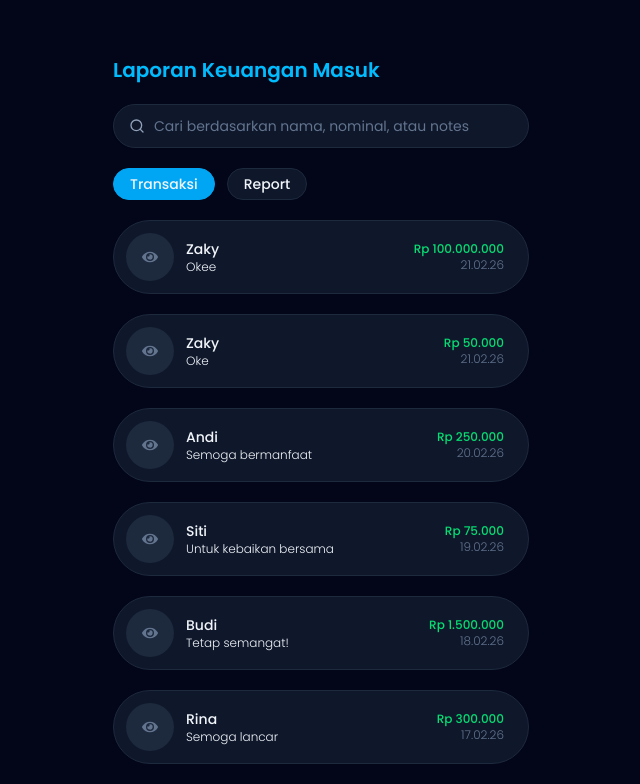
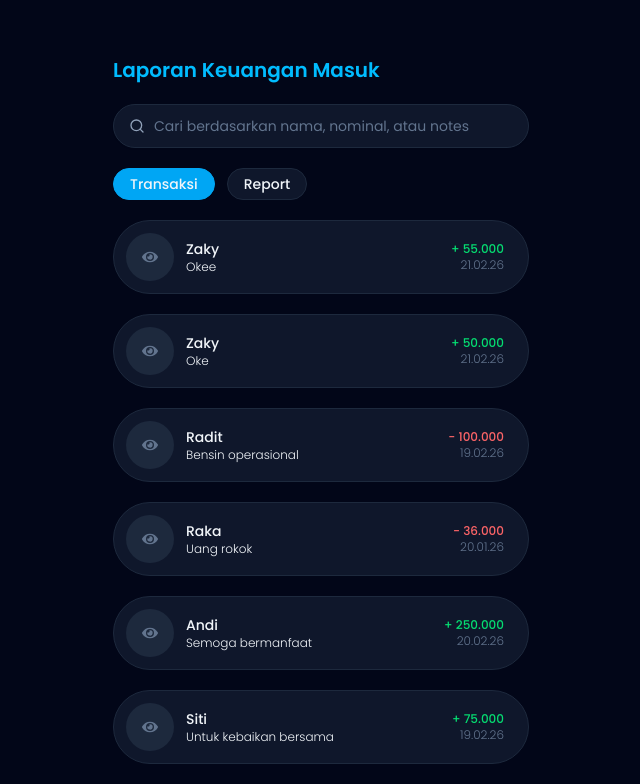
Before and after one commit to IlhamSoejudAlkahfiardy/forsharing-co, a Next.js app: page / in a window 1280 px wide. Shown: the top 784 px of the page, without its empty margins (319-959 px from the left). Built offline with nearby package versions, Linux system fonts and the light colour scheme.

Commit message:
Refactor donation handling in Home component: replace formatRupiah with formatNumber, add total calculations for donations, expenses, and remaining balance, and update donation data structure to include category.

```diff
--- a/app/page.tsx
+++ b/app/page.tsx
@@ -11,7 +11,7 @@ import {
   CardHeader,
   CardTitle,
 } from "@/components/ui/card"
-import { formatRupiah } from "@/utils/formatRupiah";
+import { formatNumber } from "@/utils/formatNumber";
 import Image from "next/image";
 import { useState } from "react";
 import {
@@ -44,6 +44,22 @@ export default function Home() {
     setSelectedDonation(null)
   }
 
+  function calculateTotalDonatur() {
+    return searchDonationsByNameAmountNotes.length
+  }
+
+  function calculateTotalDonations() {
+    return searchDonationsByNameAmountNotes.reduce((acc, item) => item.category === "in" ? acc + item.amount : acc, 0)
+  }
+
+  function calculateTotalExpenses() {
+    return searchDonationsByNameAmountNotes.reduce((acc, item) => item.category === "out" ? acc + item.amount : acc, 0)
+  }
+
+  function calculateRemainingBalance() {
+    return calculateTotalDonations() - calculateTotalExpenses()
+  }
+
   return (
     <>
       <PamfletIntro />
@@ -70,7 +86,7 @@ export default function Home() {
                 </div>
               )}
               {searchDonationsByNameAmountNotes.map((item, index) => (
-                <div className="w-full flex items-center justify-between gap-3 rounded-full bg-slate-900 border border-slate-800 p-3 pr-6" key={item.id}>
+                <div className="w-full flex flex-wrap items-center justify-between gap-3 rounded-full bg-slate-900 border border-slate-800 p-3 pr-6" key={item.id}>
                   <div className="flex gap-3 items-center">
                     <div className="aspect-square w-12 flex items-center justify-center rounded-full bg-slate-800">
                       <FaEye onClick={() => handleOpenImage(index)} className="text-slate-500 text-base" />
@@ -79,14 +95,14 @@ export default function Home() {
                       <p className="text-sm font-medium text-slate-100">
                         {item.name}
                       </p>
-                      <p className="text-xs max-w-44 overflow-hidden text-ellipsis whitespace-nowrap font-light text-slate-100">
+                      <p className="text-xs max-w-40 overflow-hidden text-ellipsis whitespace-nowrap font-light text-slate-100">
                         {item.notes}
                       </p>
                     </div>
                   </div>
                   <div className="flex flex-col">
-                    <p className="text-xs text-end font-medium text-green-400">
-                      {formatRupiah(item.amount)}
+                    <p className={`text-xs text-end font-medium ${item.category === "in" ? 'text-green-400' : 'text-red-400'} `}>
+                      {item.category === "in" ? '+' : '-'}{" "}{formatNumber(item.amount)}
                     </p>
                     <p className="text-xs text-end font-light text-slate-500">
                       {item.date}
@@ -94,55 +110,6 @@ export default function Home() {
                   </div>
                 </div>
               ))}
-              {/* {searchDonationsByNameAmountNotes.map((item) => (
-              <Card className="bg-slate-900 border-slate-800" key={item.id}>
-                <CardContent className="space-y-2">
-                  <p className="text-sm font-medium text-slate-100">
-                    Bukti Uang Masuk
-                  </p>
-                  <Image
-                    className="cursor-pointer"
-                    src={item.image} alt="Bukti Uang Masuk" width={200} height={100}
-                    onClick={() => handleOpenImage(item.image)}
-                    loading="lazy"
-                  />
-                </CardContent>
-                <CardFooter className="flex flex-col justify-start items-start gap-5">
-                  <div className="flex flex-col gap-2">
-                    <p className="text-sm font-medium text-slate-400">
-                      Nama
-                    </p>
-                    <p className="text-2xl font-bold text-slate-100">
-                      {item.name}
-                    </p>
-                  </div>
-                  <div className="flex flex-col gap-2">
-                    <p className="text-sm font-medium text-slate-400">
-                      Total Keuangan Masuk
-                    </p>
-                    <p className="text-2xl font-bold text-slate-100">
-                      {formatRupiah(item.amount)}
-                    </p>
-                  </div>
-                  <div className="flex flex-col gap-2">
-                    <p className="text-sm font-medium text-slate-400">
-                      Notes
-                    </p>
-                    <p className="text-sm font-normal text-slate-100">
-                      {item.notes}
-                    </p>
-                  </div>
-                  <div className=" w-full flex  justify-between">
-                    <p className="text-xs font-light text-slate-400">
-                      Tanggal
-                    </p>
-                    <p className="text-xs font-light text-slate-100">
-                      {item.date}
-                    </p>
-                  </div>
-                </CardFooter>
-              </Card>
-            ))} */}
             </div>
           )}
           {page === "report" && (
@@ -150,11 +117,19 @@ export default function Home() {
               <CardHeader className="space-y-5">
                 <div className="space-y-2">
                   <CardTitle className="text-slate-100">Jumlah Donatur</CardTitle>
-                  <CardDescription className="text-green-400">{searchDonationsByNameAmountNotes.length}</CardDescription>
+                  <CardDescription className="text-green-400">{calculateTotalDonatur()}</CardDescription>
                 </div>
                 <div className="space-y-2">
                   <CardTitle className="text-slate-100">Jumlah Donasi</CardTitle>
-                  <CardDescription className="text-green-400">{formatRupiah(searchDonationsByNameAmountNotes.reduce((acc, item) => acc + item.amount, 0))}</CardDescription>
+                  <CardDescription className="text-green-400">Rp {formatNumber(calculateTotalDonations())}</CardDescription>
+                </div>
+                <div className="space-y-2">
+                  <CardTitle className="text-slate-100">Jumlah Pengeluaran</CardTitle>
+                  <CardDescription className="text-red-400">Rp {formatNumber(calculateTotalExpenses())}</CardDescription>
+                </div>
+                <div className="space-y-2">
+                  <CardTitle className="text-slate-100">Sisa Keuangan</CardTitle>
+                  <CardDescription className="text-green-400">Rp {formatNumber(calculateRemainingBalance())}</CardDescription>
                 </div>
               </CardHeader>
               <CardFooter className="flex flex-col justify-start items-start gap-5">
--- a/assets/donations.ts
+++ b/assets/donations.ts
@@ -1,11 +1,14 @@
-export const donations = [
+import { Donation } from "@/types/donation.type";
+
+export const donations: Donation[] = [
   {
     id: "zaky-1",
     name: "Zaky",
-    amount: 100000000,
+    amount: 55000,
     notes: "Okee",
     date: "21.02.26",
     image: "/images/capture/zaky-1.png",
+    category: "in",
   },
   {
     id: "zaky-2",
@@ -14,6 +17,25 @@ export const donations = [
     notes: "Oke",
     date: "21.02.26",
     image: "/images/capture/zaky-1.png",
+    category: "in",
+  },
+  {
+    id: "radit-1",
+    name: "Radit",
+    amount: 100000,
+    notes: "Bensin operasional",
+    date: "19.02.26",
+    image: "/images/capture/zaky-1.png",
+    category: "out",
+  },
+  {
+    id: "raka-1",
+    name: "Raka",
+    amount: 36000,
+    notes: "Uang rokok",
+    date: "20.01.26",
+    image: "/images/capture/zaky-1.png",
+    category: "out",
   },
   {
     id: "andi-1",
@@ -22,6 +44,7 @@ export const donations = [
     notes: "Semoga bermanfaat",
     date: "20.02.26",
     image: "/images/capture/zaky-1.png",
+    category: "in",
   },
   {
     id: "siti-1",
@@ -30,6 +53,7 @@ export const donations = [
     notes: "Untuk kebaikan bersama",
     date: "19.02.26",
     image: "/images/capture/zaky-1.png",
+    category: "in",
   },
   {
     id: "budi-1",
@@ -38,6 +62,16 @@ export const donations = [
     notes: "Tetap semangat!",
     date: "18.02.26",
     image: "/images/capture/zaky-1.png",
+    category: "in",
+  },
+  {
+    id: "andik-1",
+    name: "Andik",
+    amount: 1500000,
+    notes: "Korupsi dikit.",
+    date: "17.02.25",
+    image: "/images/capture/zaky-1.png",
+    category: "out",
   },
   {
     id: "rina-1",
@@ -46,6 +80,7 @@ export const donations = [
     notes: "Semoga lancar",
     date: "17.02.26",
     image: "/images/capture/zaky-1.png",
+    category: "in",
   },
   {
     id: "doni-1",
@@ -54,6 +89,7 @@ export const donations = [
     notes: "Sedikit bantuan",
     date: "16.02.26",
     image: "/images/capture/zaky-1.png",
+    category: "in",
   },
   {
     id: "maya-1",
@@ -62,6 +98,16 @@ export const donations = [
     notes: "Semoga cepat tercapai",
     date: "15.02.26",
     image: "/images/capture/zaky-1.png",
+    category: "in",
+  },
+  {
+    id: "slamet-1",
+    name: "Slamet",
+    amount: 500000,
+    notes: "DP tenda pasak dll",
+    date: "14.01.26",
+    image: "/images/capture/zaky-1.png",
+    category: "out",
   },
   {
     id: "fajar-1",
@@ -70,6 +116,7 @@ export const donations = [
     notes: "Ikut berkontribusi",
     date: "14.02.26",
     image: "/images/capture/zaky-1.png",
+    category: "in",
   },
   {
     id: "lina-1",
@@ -78,6 +125,7 @@ export const donations = [
     notes: "Semoga sukses selalu",
     date: "13.02.26",
     image: "/images/capture/zaky-1.png",
+    category: "in",
   },
   {
     id: "arif-1",
@@ -86,6 +134,7 @@ export const donations = [
     notes: "Semangat terus!",
     date: "12.02.26",
     image: "/images/capture/zaky-1.png",
+    category: "in",
   },
   {
     id: "nina-1",
@@ -94,5 +143,6 @@ export const donations = [
     notes: "Semoga membantu",
     date: "11.02.26",
     image: "/images/capture/zaky-1.png",
+    category: "in",
   },
 ];
--- a/types/donation.type.ts
+++ b/types/donation.type.ts
@@ -5,4 +5,5 @@ export type Donation = {
   notes: string;
   date: string;
   image: string;
+  category:"in" | "out";
 }
--- /dev/null
+++ b/utils/formatNumber.ts
@@ -0,0 +1,6 @@
+export function formatNumber(value: number): string {
+  return new Intl.NumberFormat("id-ID", {
+    minimumFractionDigits: 0,
+    maximumFractionDigits: 0,
+  }).format(value);
+}
--- a/utils/formatRupiah.ts
+++ /dev/null
@@ -1,7 +0,0 @@
-export function formatRupiah(value: number): string {
-  return new Intl.NumberFormat("id-ID", {
-    style: "currency",
-    currency: "IDR",
-    minimumFractionDigits: 0,
-  }).format(value);
-}
```
